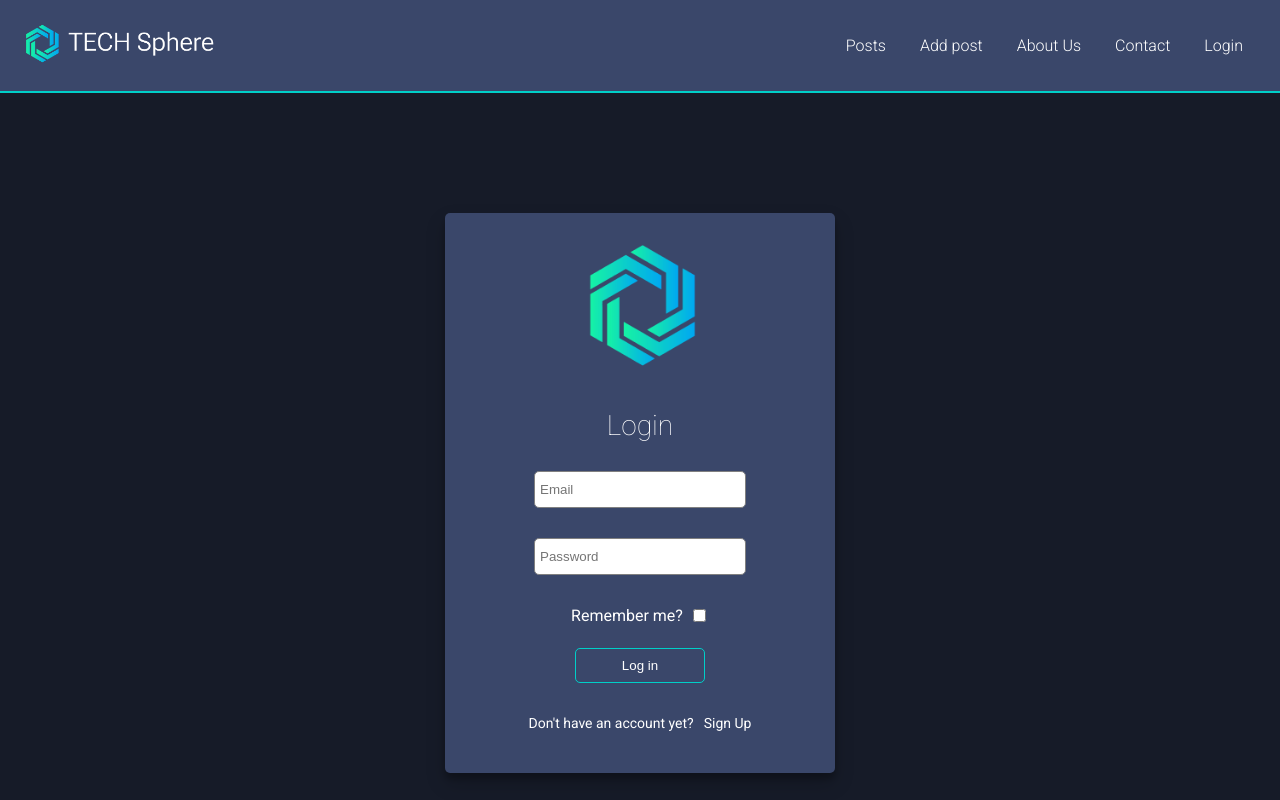
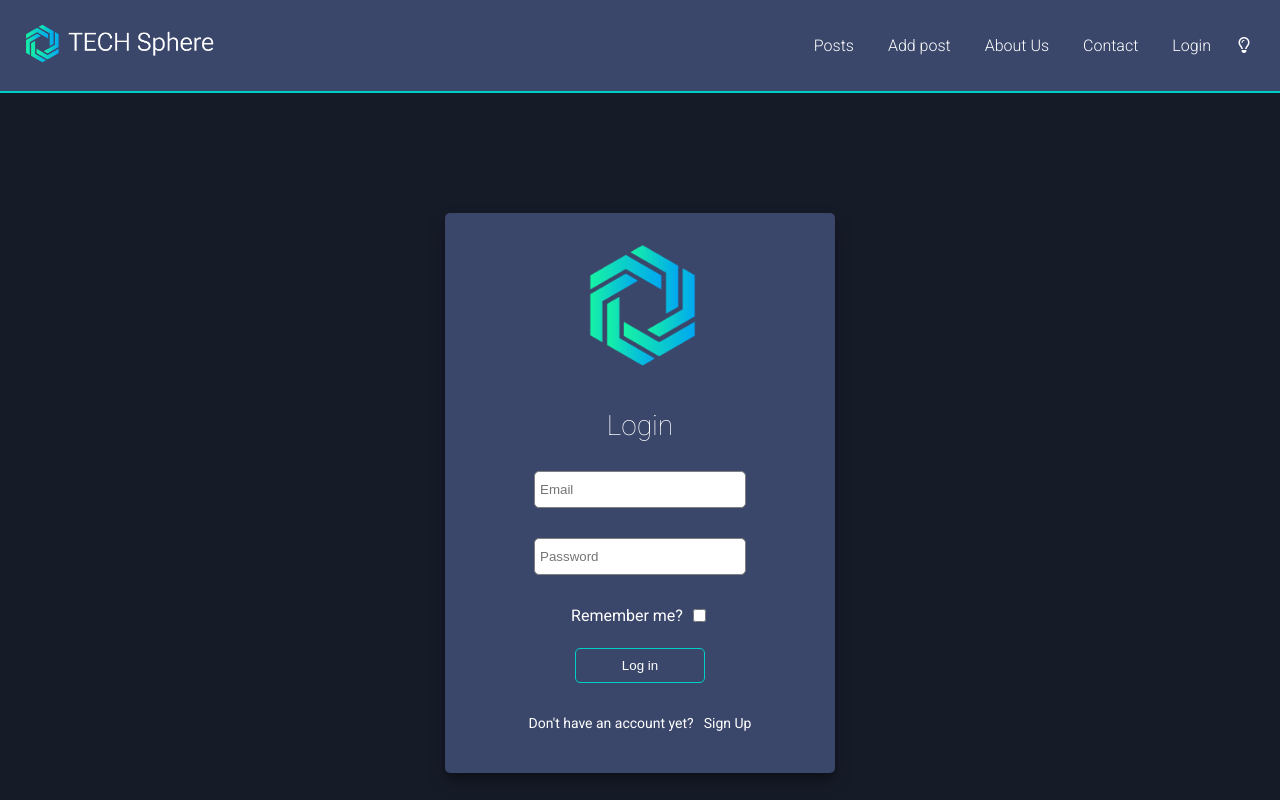
Before and after one commit to BojanJankov/Tech-Blog-React, a React (Vite) app in the folder TechBlog-React/: page /login in a window 1280 px wide. Shown: the top 800 px of the page. Built offline with nearby package versions, Linux system fonts and the light colour scheme.

Commit message:
added dark-ligth theme

```diff
--- a/TechBlog-React/src/App.css
+++ b/TechBlog-React/src/App.css
@@ -8,3 +8,19 @@
   min-height: 600px;
   background-color: var(--bg-color);
 }
+
+.dark {
+  --bg-color: #161b28;
+  --bg-light: #283149;
+  --bg-grey: #3a476a;
+  --font-color: #ffffff;
+  --border-hover-color: #00cfc8;
+}
+
+.light {
+  --bg-color: #ffffff;
+  --bg-light: #283149;
+  --bg-grey: #c6cbda;
+  --font-color: #161b28;
+  --border-hover-color: #00cfc8;
+}
--- a/TechBlog-React/src/App.tsx
+++ b/TechBlog-React/src/App.tsx
@@ -9,10 +9,13 @@ import LoginPage from "./pages/LoginPage/LoginPage";
 import RegisterPage from "./pages/RegisterPage/RegisterPage";
 import NotFoundPage from "./pages/NotFoundPage/NotFoundPage";
 import PostPage from "./pages/PostPage/PostPage";
+import { useContext } from "react";
+import { PostsContext } from "./Context/PostsContext";
 
 function App() {
+  const { theme } = useContext(PostsContext);
   return (
-    <section className="App">
+    <section className={`App ${theme}`}>
       <Header />
       <main className="main">
         <Routes>
--- a/TechBlog-React/src/Context/PostsContext.tsx
+++ b/TechBlog-React/src/Context/PostsContext.tsx
@@ -4,12 +4,16 @@ import postsJSON from "../data/posts.json";
 
 interface PostsContextInterface {
   posts: Post[];
+  theme: string;
+  changeTheme: () => void;
   addLike: (selectedPost: Post) => void;
   removeLike: (selectedPost: Post) => void;
 }
 
 export const PostsContext = createContext<PostsContextInterface>({
   posts: [],
+  theme: "dark",
+  changeTheme() {},
   addLike() {},
   removeLike() {},
 });
@@ -19,6 +23,15 @@ function PostsProvider({ children }: { children: ReactNode }) {
     return { ...post, likes: 0 };
   });
   const [posts, setPosts] = useState<Post[]>(mappedJSONData);
+  const [theme, setTheme] = useState("dark");
+
+  const changeTheme = () => {
+    if (theme === "light") {
+      setTheme("dark");
+    } else {
+      setTheme("light");
+    }
+  };
 
   const addLike = (selectedPost: Post) => {
     setPosts((prev) => {
@@ -51,7 +64,9 @@ function PostsProvider({ children }: { children: ReactNode }) {
   };
 
   return (
-    <PostsContext.Provider value={{ posts, addLike, removeLike }}>
+    <PostsContext.Provider
+      value={{ posts, addLike, removeLike, theme, changeTheme }}
+    >
       {children}
     </PostsContext.Provider>
   );
--- a/TechBlog-React/src/Layout/Header/Header.tsx
+++ b/TechBlog-React/src/Layout/Header/Header.tsx
@@ -1,6 +1,8 @@
 import { Link } from "react-router-dom";
 import Navbar from "../../components/Navbar/Navbar";
 import "./Header.css";
+import { useContext } from "react";
+import { PostsContext } from "../../Context/PostsContext";
 
 function Header() {
   return (
--- a/TechBlog-React/src/components/Navbar/Navbar.css
+++ b/TechBlog-React/src/components/Navbar/Navbar.css
@@ -23,3 +23,7 @@
 .Navbar ul li a:hover {
   color: var(--border-hover-color);
 }
+
+.Navbar i {
+  cursor: pointer;
+}
--- a/TechBlog-React/src/components/Navbar/Navbar.tsx
+++ b/TechBlog-React/src/components/Navbar/Navbar.tsx
@@ -1,8 +1,11 @@
 import { NavLink } from "react-router-dom";
 import { NavLinkData } from "../../models/core.model";
 import "./Navbar.css";
+import { useContext } from "react";
+import { PostsContext } from "../../Context/PostsContext";
 
 function Navbar() {
+  const { changeTheme, theme } = useContext(PostsContext);
   const navLinkDataArr: NavLinkData[] = [
     {
       path: "/",
@@ -33,6 +36,17 @@ function Navbar() {
             <NavLink to={link.path}>{link.text}</NavLink>
           </li>
         ))}
+        <li>
+          {theme === "dark" ? (
+            <i
+              className="fa-regular fa-lightbulb"
+              onClick={changeTheme}
+              style={{ color: "white" }}
+            ></i>
+          ) : (
+            <i className="fa-solid fa-lightbulb" onClick={changeTheme}></i>
+          )}
+        </li>
       </ul>
     </nav>
   );
--- a/TechBlog-React/src/index.css
+++ b/TechBlog-React/src/index.css
@@ -15,7 +15,15 @@ body {
   --border-hover-color: #00cfc8;
 }
 
-.lightMode {
+.dark {
+  --bg-color: #161b28;
+  --bg-light: #283149;
+  --bg-grey: #3a476a;
+  --font-color: #ffffff;
+  --border-hover-color: #00cfc8;
+}
+
+.light {
   --bg-color: #ffffff;
   --bg-light: #283149;
   --bg-grey: #c6cbda;
```
